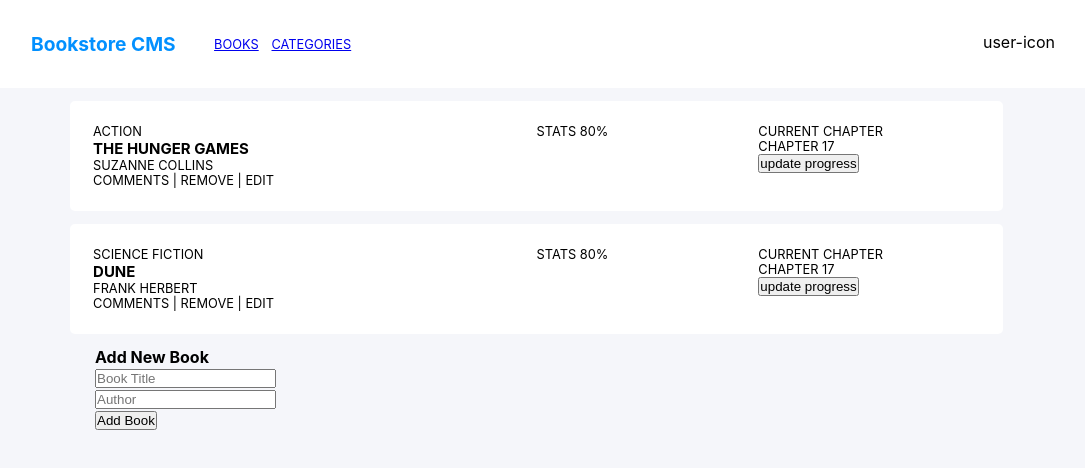
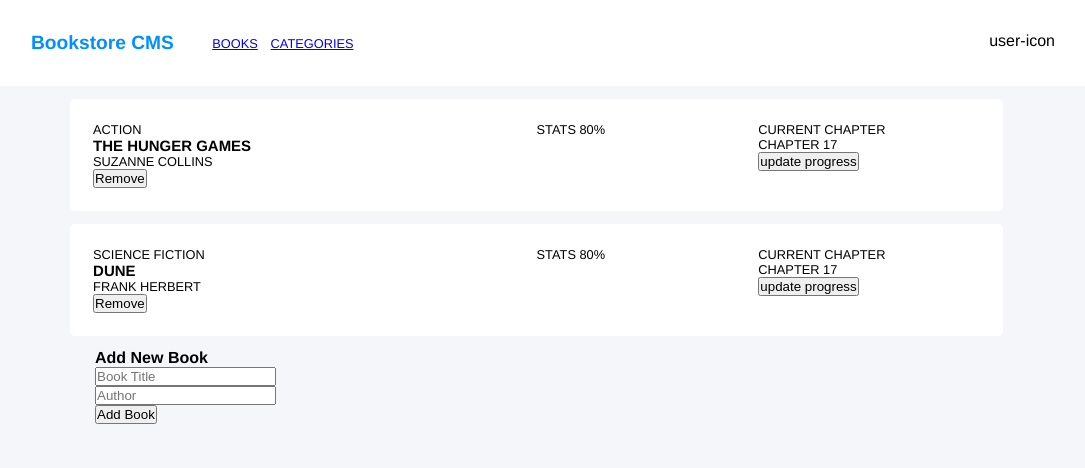
Before and after one commit to michaelamponsah/bookstore, a React (Create React App) app: page / in a window 1280 px wide. Shown: the top 468 px of the page, without its empty margins (97-1182 px from the left). Built offline with nearby package versions, Linux system fonts and the light colour scheme.

Commit message:
Add a remove button to the Book component

```diff
--- a/src/components/book/Book.jsx
+++ b/src/components/book/Book.jsx
@@ -18,7 +18,7 @@ const Book = ({ book }) => {
             <p className={`${styles['author-name']}`}>{author}</p>
           </div>
           <div className={styles.comments}>
-            Comments | Remove | Edit
+            <button type="button">Remove</button>
           </div>
         </div>
         <div>Stats 80%</div>
--- a/src/index.css
+++ b/src/index.css
@@ -10,20 +10,7 @@
 
 body {
   margin: 0;
-  font-family:
-    -apple-system,
-    BlinkMacSystemFont,
-    'Segoe UI',
-    'Roboto',
-    'Oxygen',
-    'Ubuntu',
-    'Cantarell',
-    'Fira Sans',
-    'Droid Sans',
-    'Helvetica Neue',
-    sans-serif;
-  -webkit-font-smoothing: antialiased;
-  -moz-osx-font-smoothing: grayscale;
+  font-family: 'Helvetica Neue', sans-serif;
   background-color: #f5f6fa;
 }
 
```
